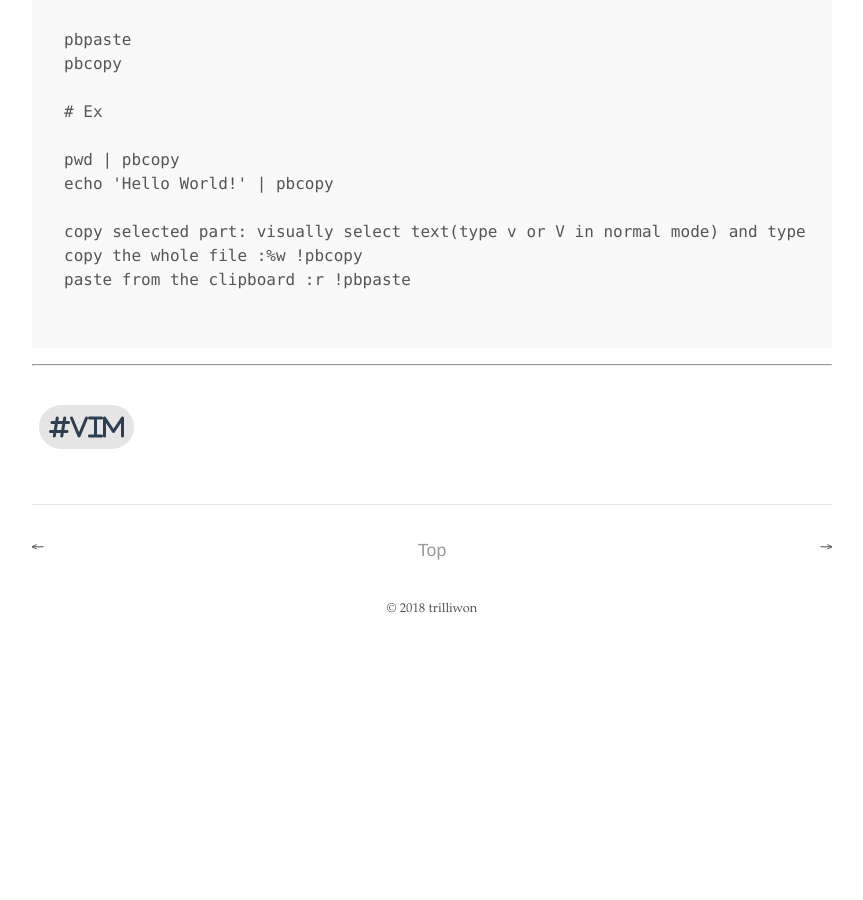
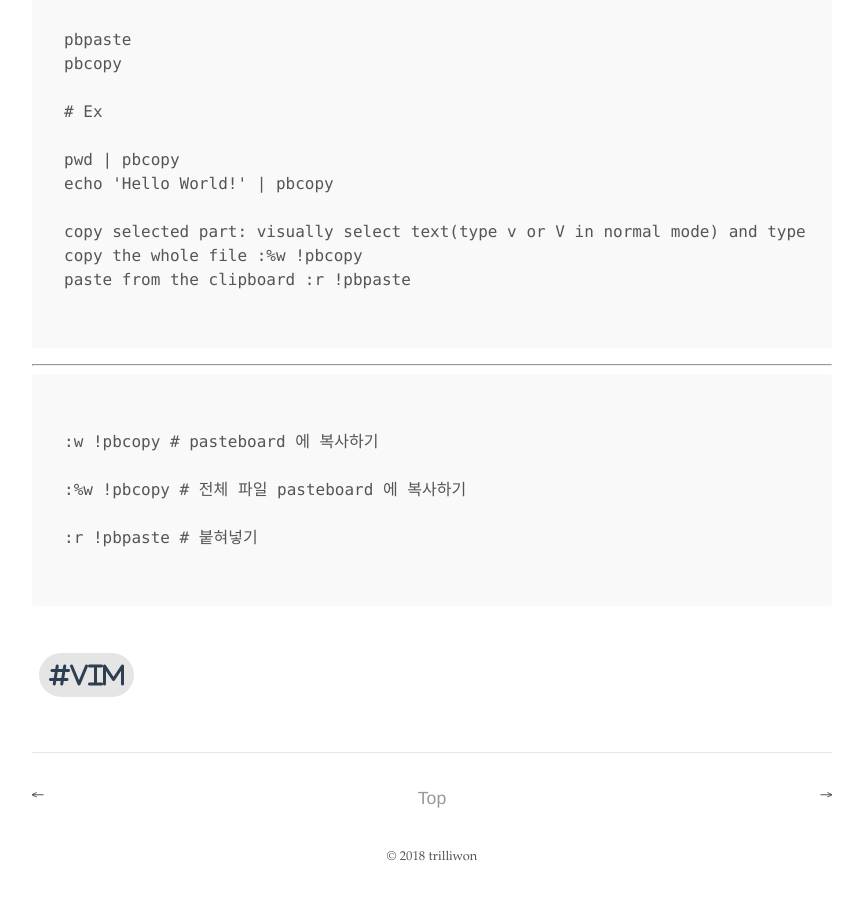
Before and after one commit to trilliwon/ABL, a Jekyll site: the page built from _posts/programming/2017-11-19-vim.md, in a window 1280 px wide and 900 px high, scrolled down 1357 px. Shown: the whole window, without its empty margins (208-1071 px from the left). Built offline with Jekyll 4.4.1, drawn with Linux system fonts in a browser that asks for light colours; nearby versions of some CDN libraries; before the commit the page ends 2009 px from its top, so only the background shows below that.

Commit message:
Wed May 23 11:45:00 KST 2018

````diff
--- a/_posts/programming/2017-11-19-vim.md
+++ b/_posts/programming/2017-11-19-vim.md
@@ -63,3 +63,13 @@ paste from the clipboard :r !pbpaste
 ```
 
 ---
+
+```
+
+:w !pbcopy # pasteboard 에 복사하기
+
+:%w !pbcopy # 전체 파일 pasteboard 에 복사하기
+
+:r !pbpaste # 붙혀넣기
+
+```
````
